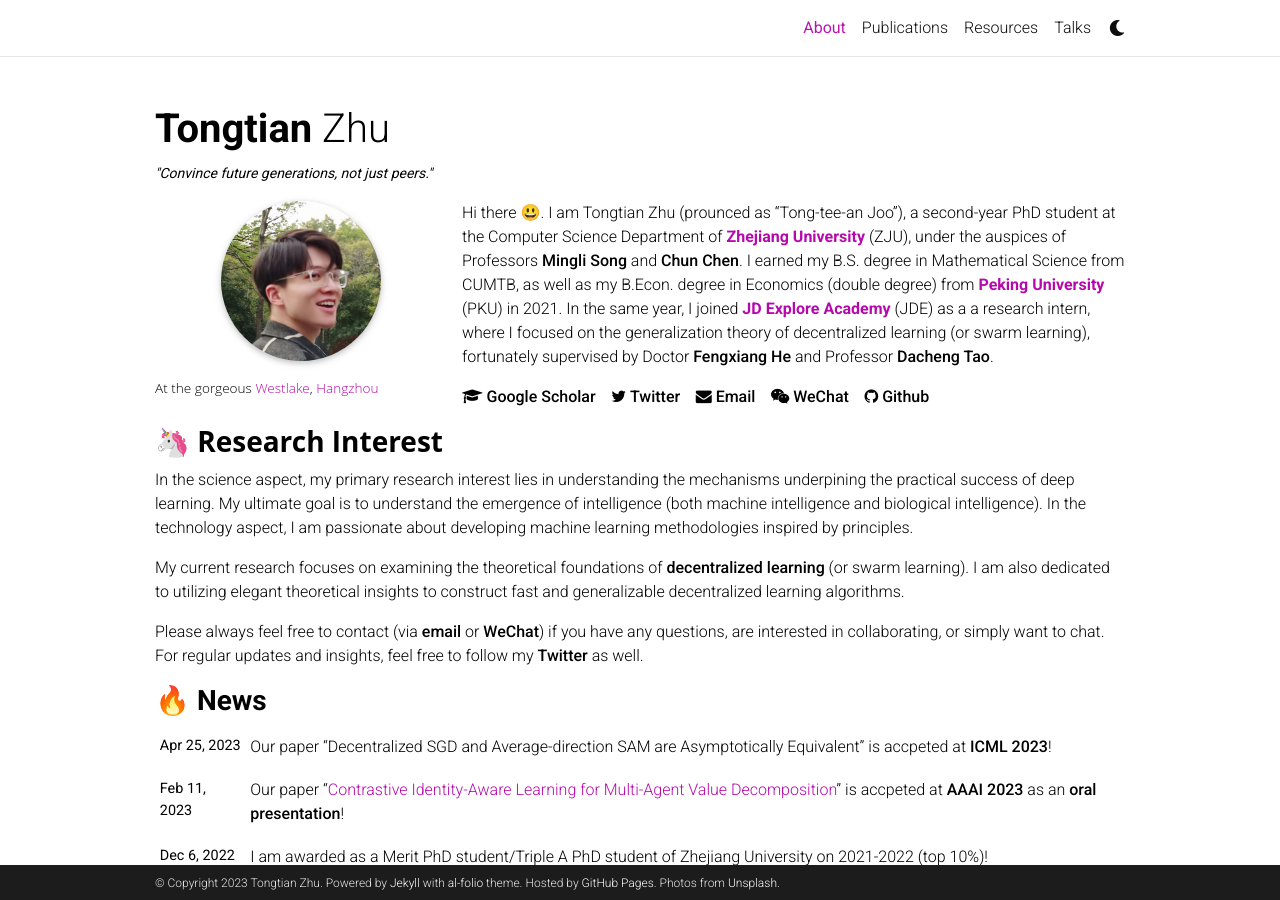
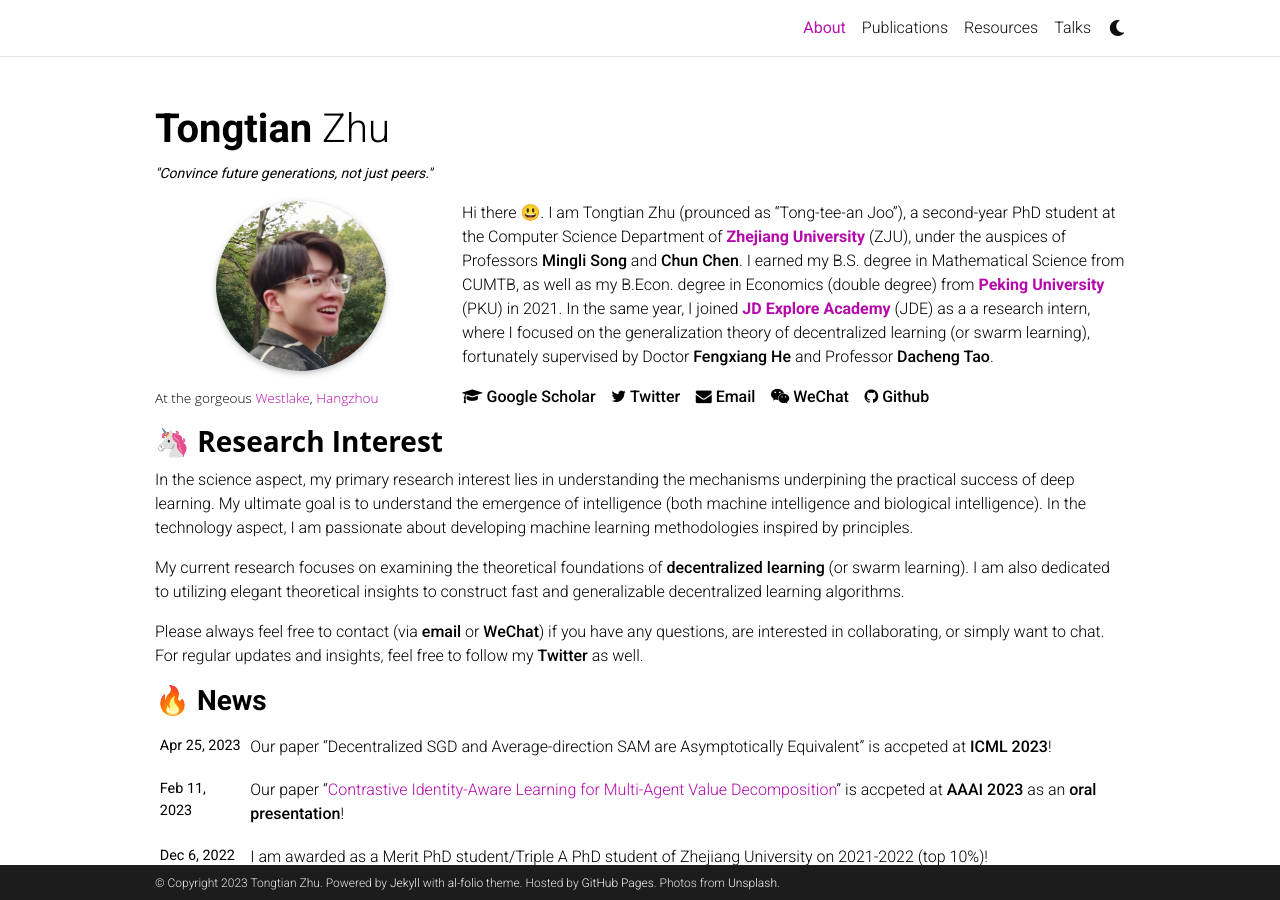
Before and after one commit to Raiden-Zhu/Raiden-Zhu.github.io, a Jekyll site: the page built from _pages/about.md, in a window 1280 px wide and 900 px high. Built offline with Jekyll 4.4.1, drawn with Linux system fonts in a browser that asks for light colours; full-size pictures stand in for the smaller copies a plugin makes; comment, search, counter and statistics services are not loaded; a style sheet for code colours, icons or effects is not loaded.

Commit message:
Update figure.html

```diff
--- a/_includes/figure.html
+++ b/_includes/figure.html
@@ -27,7 +27,7 @@
       {% if include.title %}title="{{ include.title }}"{% endif %}
       {% if include.zoomable %}data-zoomable{% endif %}
       onerror="this.onerror=null; $('.responsive-img-srcset').remove();"
-      style="width: 160px; height: 160px; display: block; margin: 0 auto;"
+      style="width: 170px; height: 170px; display: block; margin: 0 auto;"
     />
 
   </picture>
```
